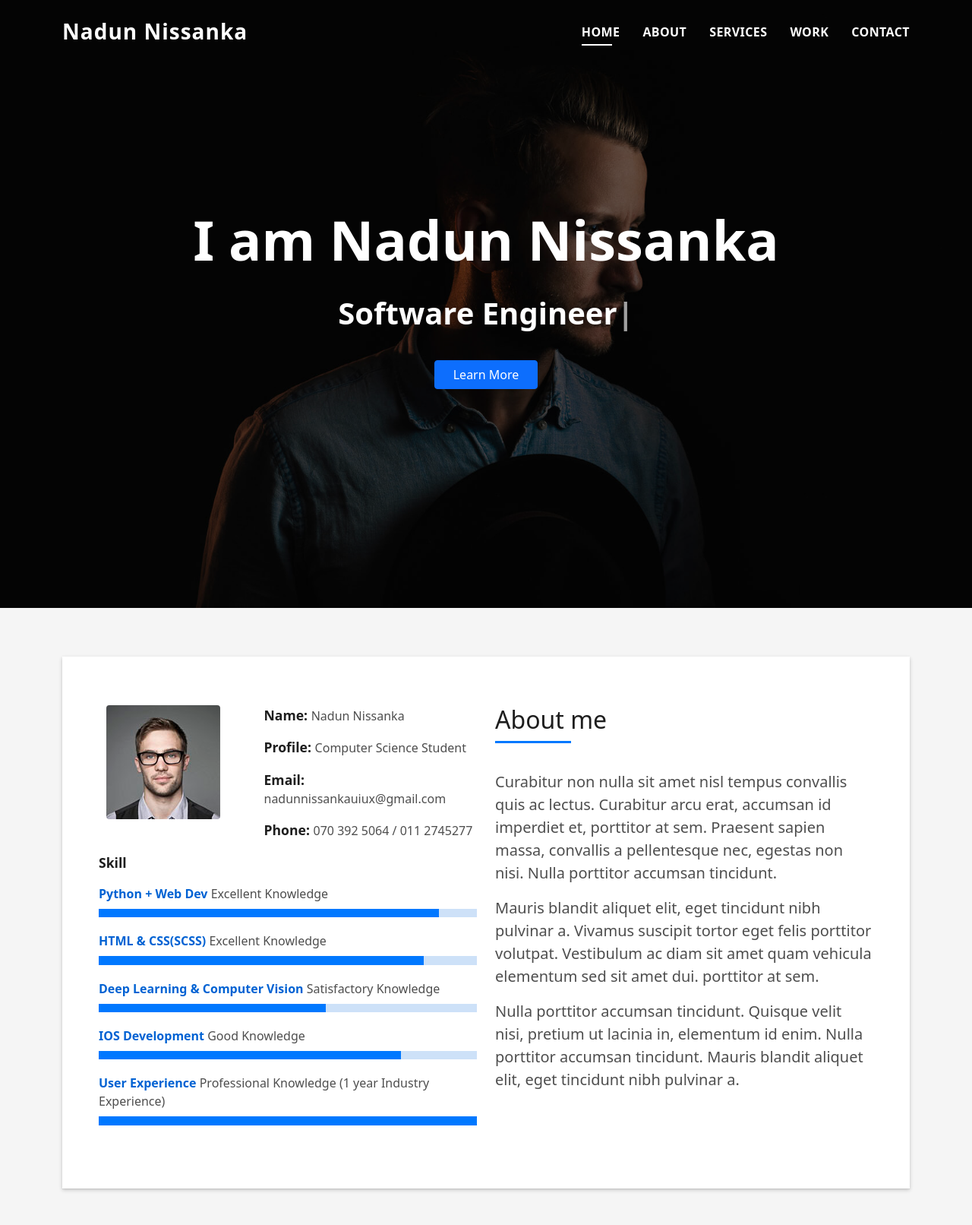
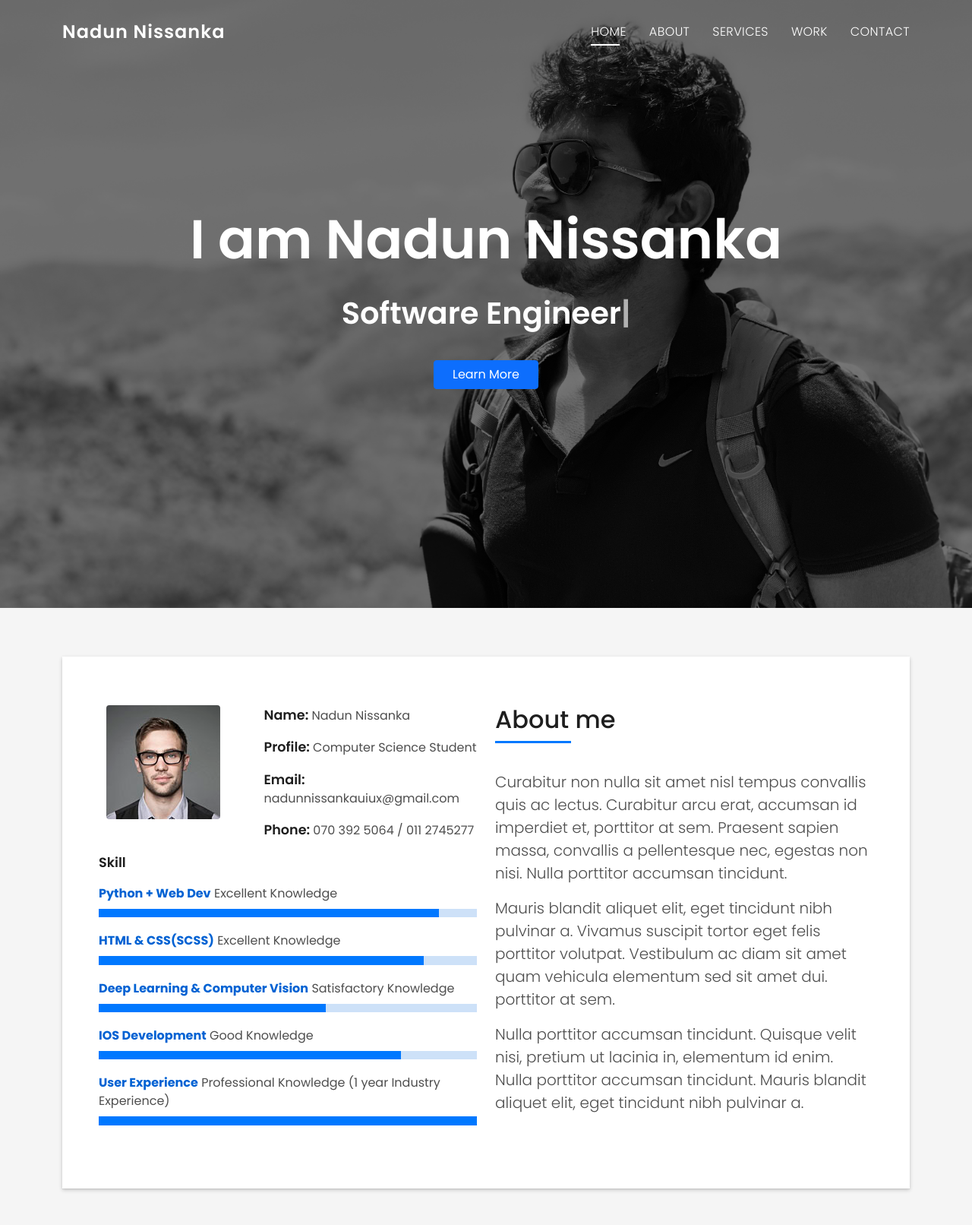
Before and after one commit to Nadunnissanka/web-design-project-ux, a Flask app: page / in a window 1280 px wide. Shown: the whole page at 76% size. Run offline with Flask 2, Linux system fonts and the light colour scheme; some libraries are stand-ins or nearby versions.

Commit message:
new style changes

```diff
--- a/static/css/style.css
+++ b/static/css/style.css
@@ -4,7 +4,7 @@
 * Author: BootstrapMade.com
 * License: https://bootstrapmade.com/license/
 */
-
+@import url('https://fonts.googleapis.com/css2?family=Poppins:ital,wght@0,100;0,200;0,300;0,400;0,500;0,600;0,700;0,800;0,900;1,100;1,200;1,300;1,400;1,500;1,600;1,700;1,800;1,900&display=swap');
 /*--------------------------------------------------------------
 # General
 --------------------------------------------------------------*/
@@ -1449,3 +1449,24 @@ footer .credits a {
   color:#0062d3!important;
   font-weight: bold;
 }
+
+*{
+  font-family: 'Poppins', sans-serif!important;
+}
+
+#header .logo{
+  font-family: 'Poppins', sans-serif!important;
+  font-size: 1.5rem!important;
+}
+
+#header #navbar{
+  font-family: 'Poppins', sans-serif!important;
+  font-weight: 300!important;
+}
+
+#navbar ul li a{
+  font-family: 'Poppins', sans-serif!important;
+  font-weight: 300!important;
+}
+
+#
--- a/templates/header.html
+++ b/templates/header.html
@@ -21,6 +21,8 @@
 
   <!-- Template Main CSS File -->
   <link href="{{ url_for('static', filename='css/style.css') }}" rel="stylesheet">
+  <link href="{{ url_for('static', filename='css/main.css') }}">
+
 </head>
 <body>
 <!-- ======= Header ======= -->
```
Also changed, not shown: static/css/main.css (added), static/img/hero-bg.jpg.
